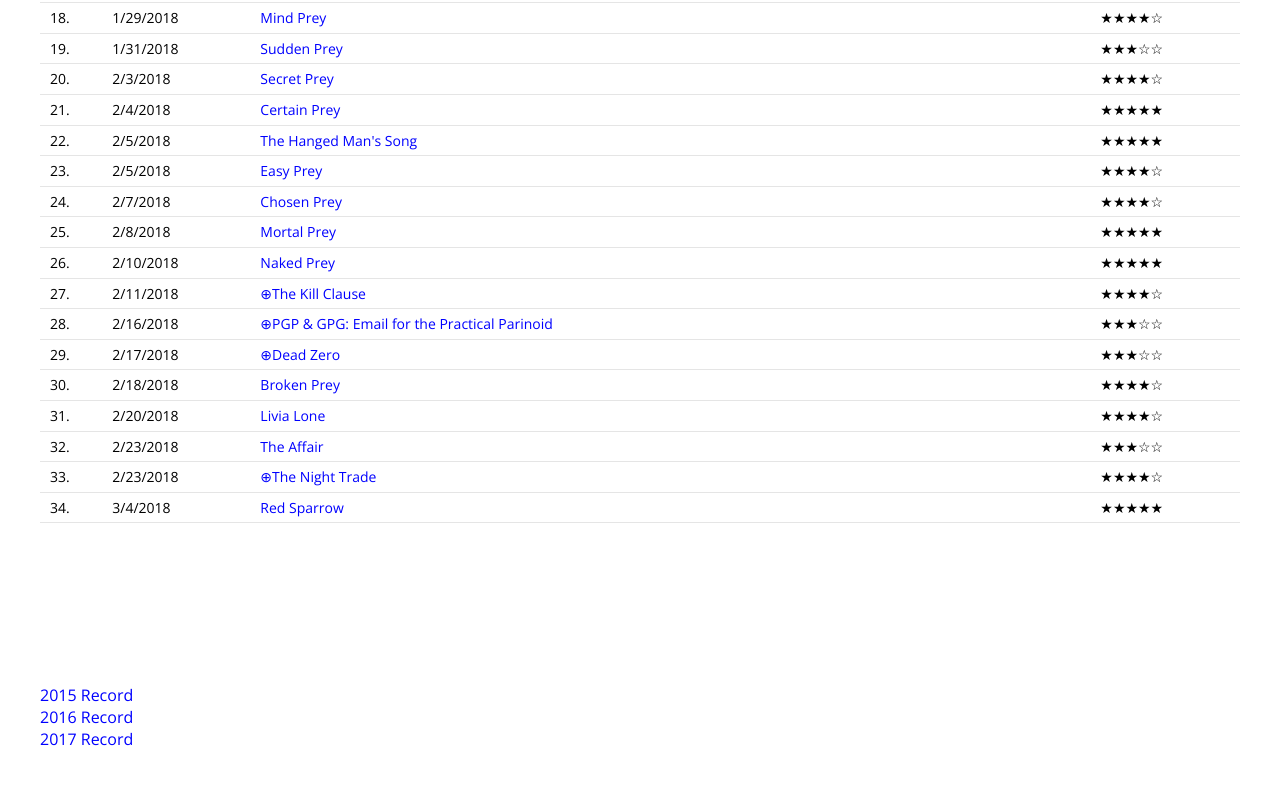
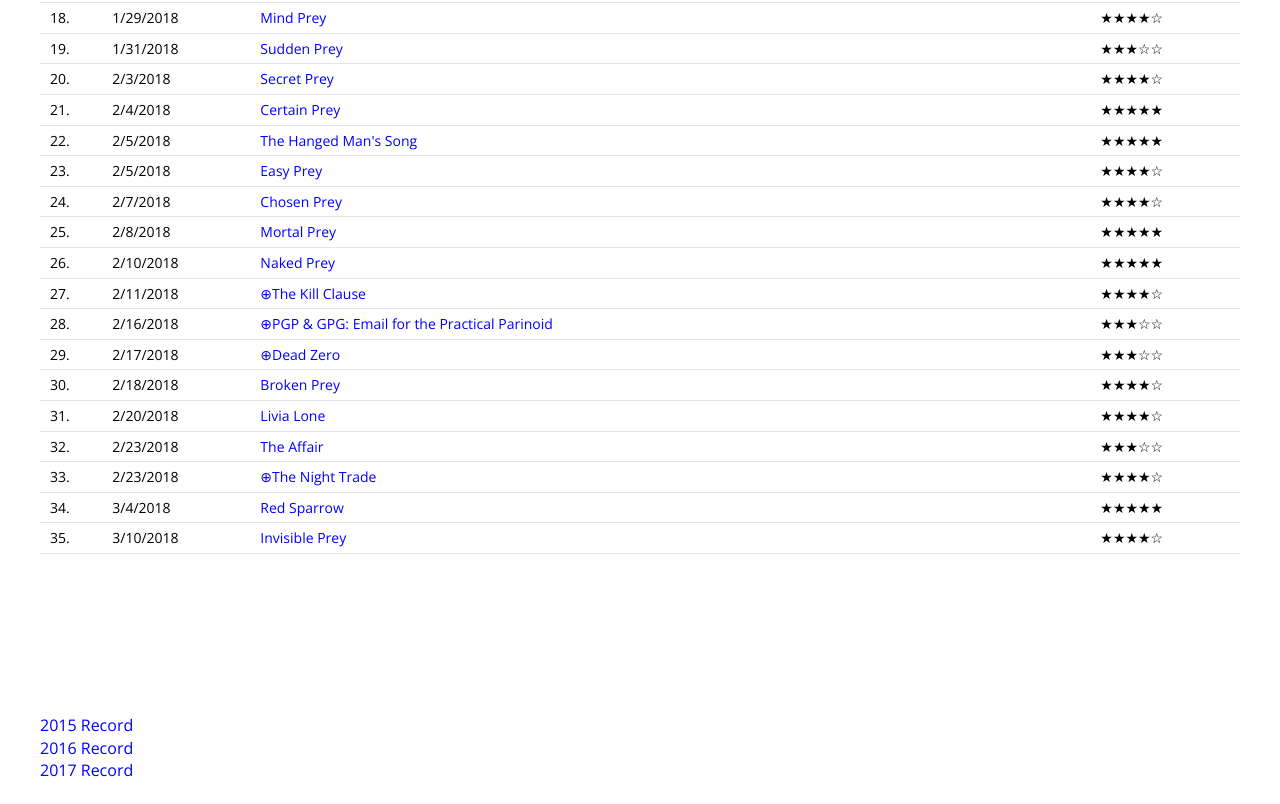
Before and after one commit to mph-code/books, a plain HTML site: page index.html in a window 1280 px wide. Shown: the part 1176-1980 px from the top of the page. Before the commit the page ends 1949 px from the top, so only its background shows below. Drawn offline with nearby package versions, Linux system fonts and the light colour scheme.

Commit message:
Book finished 3/10

```diff
--- a/index.html
+++ b/index.html
@@ -144,6 +144,9 @@
           <tr>
             <td>34.</td><td>3/4/2018</td><td><a href="http://amzn.to/2Fi70S8">Red Sparrow</a></td><td>&#9733;&#9733;&#9733;&#9733;&#9733;</td>
           </tr>
+          <tr>
+            <td>35.</td><td>3/10/2018</td><td><a href="http://amzn.to/2HnWEkC">Invisible Prey</a></td><td>&#9733;&#9733;&#9733;&#9733;&#9734;</td>
+          </tr>
 
 
 
```
